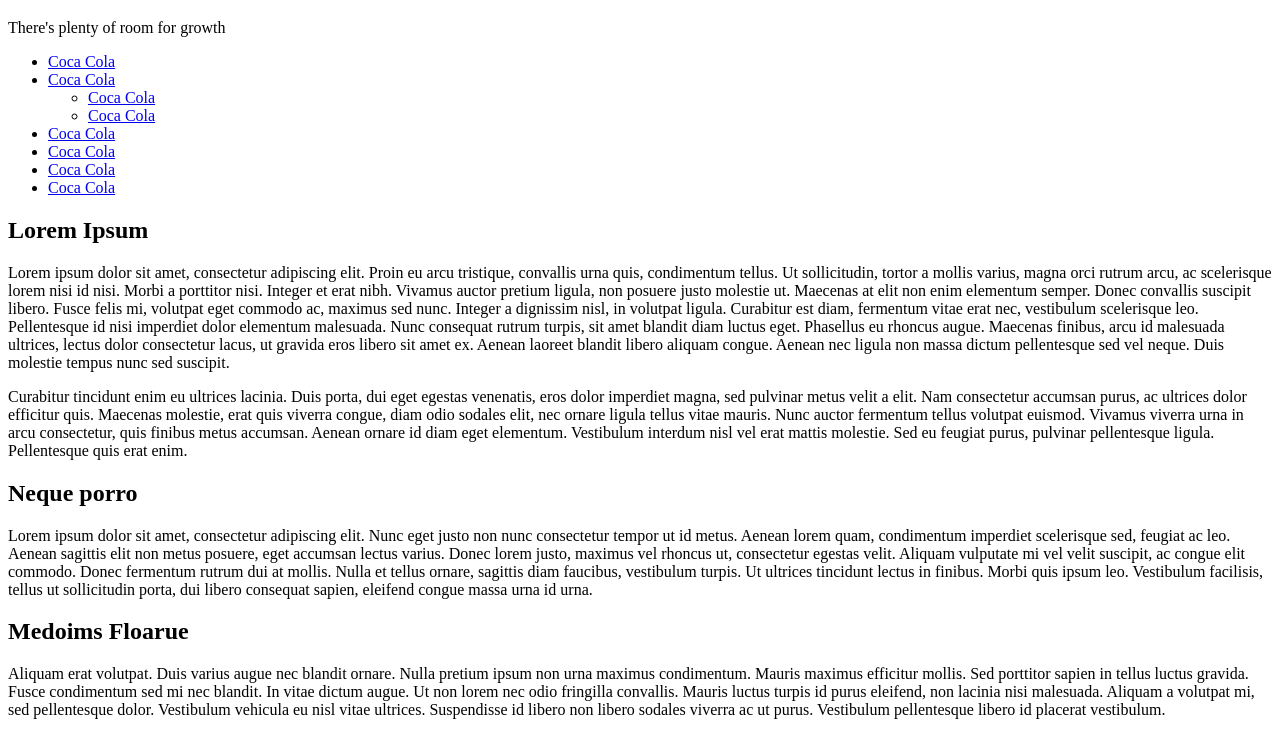
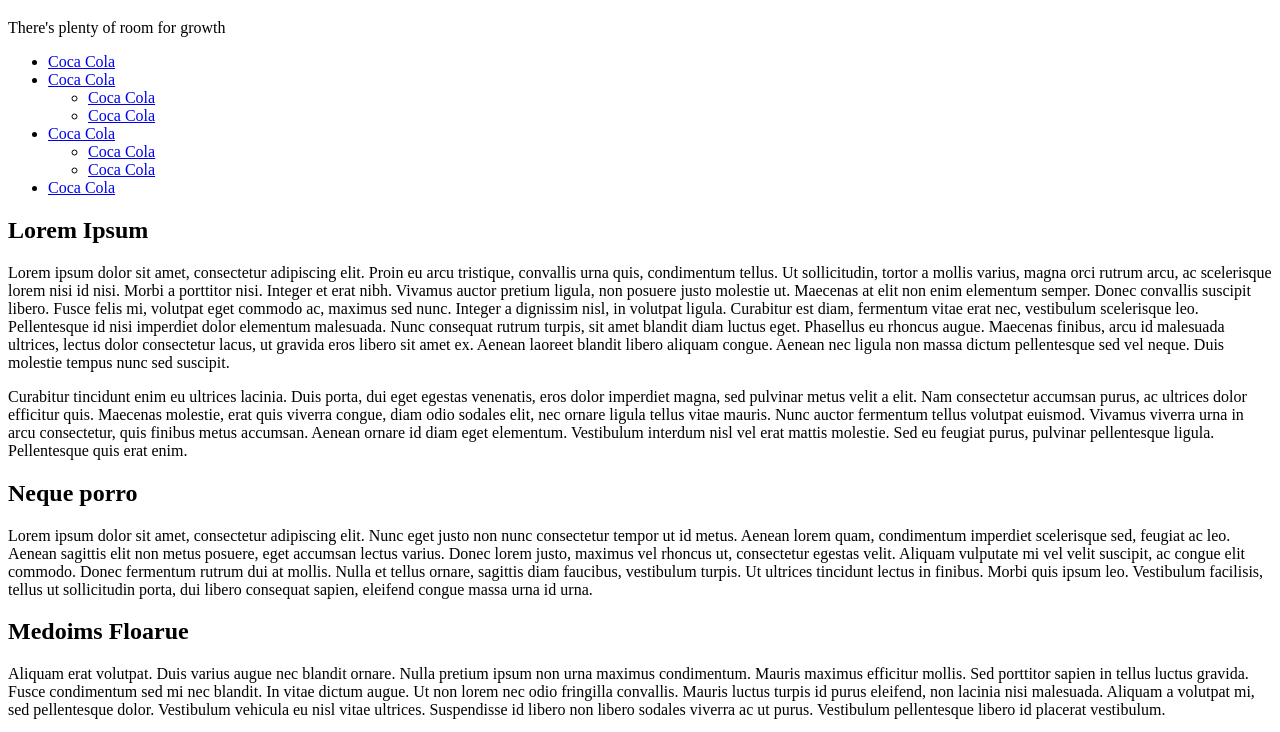
Before and after one commit to Sinxohh/TCD-CIS-WebDev, a plain HTML site: page module03/ugly.html in a window 1280 px wide. Shown: the part 61-793 px from the top of the page. Drawn offline with Linux system fonts and the light colour scheme.

Commit message:
Update ugly.html

```diff
--- a/module03/ugly.html
+++ b/module03/ugly.html
@@ -9,8 +9,8 @@
  <li><a href="https://www.coca-cola.com/us/en">Coca Cola</a></li>
  <li><a href="https://www.coca-cola.com/us/en">Coca Cola</a> <ul><li><a href="https://www.coca-cola.com/us/en">Coca Cola</a> </li>
  <li><a href="https://www.coca-cola.com/us/en">Coca Cola</a> </li></ul></li>
- <li><a href="https://www.coca-cola.com/us/en">Coca Cola</a> <li><a href="https://www.coca-cola.com/us/en">Coca Cola</a> </li>
- <li><a href="https://www.coca-cola.com/us/en">Coca Cola</a> </li></li>
+ <li><a href="https://www.coca-cola.com/us/en">Coca Cola</a> <ul><li><a href="https://www.coca-cola.com/us/en">Coca Cola</a> </li>
+ <li><a href="https://www.coca-cola.com/us/en">Coca Cola</a> </li></ul></li>
  <li><a href="https://www.coca-cola.com/us/en">Coca Cola</a></li>
 </ul>
 </nav>
```
